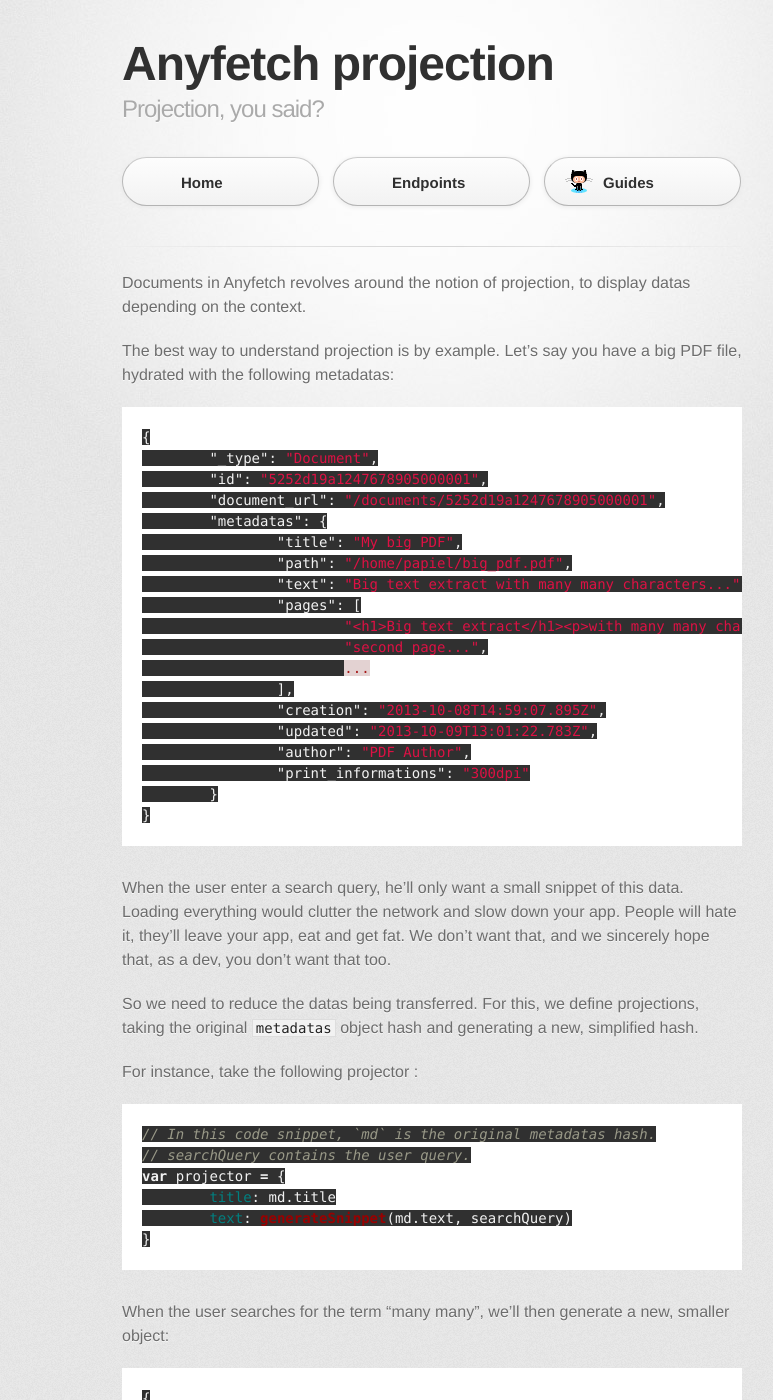
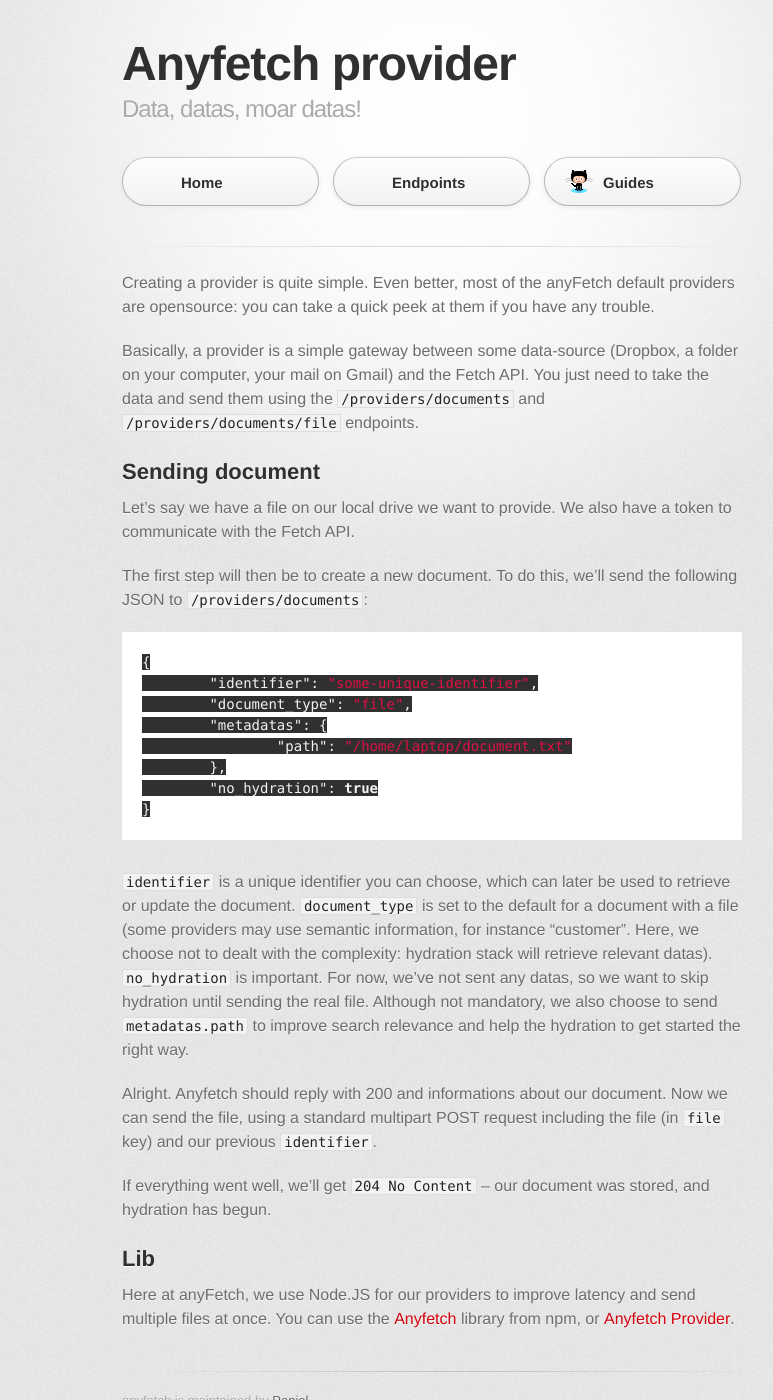
Before and after one commit to AnyFetch/developers.anyfetch.com, a Jekyll site: the page built from guides/projections.md, in a window 1280 px wide and 1400 px high. Shown: the whole window, without its empty margins (208-981 px from the left). Built offline with Jekyll 4.4.1, drawn with Linux system fonts in a browser that asks for light colours; some web fonts are replaced; Markdown is read by kramdown in place of the engine named in the settings; some of the changed text lies outside the part shown.

Commit message:
Updated readme

````diff
--- a/guides/projections.md
+++ b/guides/projections.md
@@ -1,73 +1,39 @@
 ---
-title: Anyfetch projection
-subtitle: Projection, you said?
+title: Anyfetch provider
+subtitle: Data, datas, moar datas!
 layout: doc
 ---
 
-Documents in Anyfetch revolves around the notion of projection, to display datas depending on the context.
+Creating a provider is quite simple. Even better, most of the anyFetch default providers are opensource: you can take a quick peek at them if you have any trouble.
 
-The best way to understand projection is by example. Let's say you have a big PDF file, hydrated with the following metadatas:
+Basically, a provider is a simple gateway between some data-source (Dropbox, a folder on your computer, your mail on Gmail) and the Fetch API. You just need to take the data and send them using the `/providers/documents` and `/providers/documents/file` endpoints.
+
+## Sending document
+Let's say we have a file on our local drive we want to provide.
+We also have a token to communicate with the Fetch API.
+
+The first step will then be to create a new document. To do this, we'll send the following JSON to `/providers/documents`:
 
 ```json
 {
-	"_type": "Document",
-	"id": "5252d19a1247678905000001",
-	"document_url": "/documents/5252d19a1247678905000001",
+	"identifier": "some-unique-identifier",
+	"document_type": "file",
 	"metadatas": {
-		"title": "My big PDF",
-		"path": "/home/papiel/big_pdf.pdf",
-		"text": "Big text extract with many many characters...",
-		"pages": [
-			"<h1>Big text extract</h1><p>with many many characters, spanning across multiple pages.",
-			"second page...",
-			...
-		],
-		"creation": "2013-10-08T14:59:07.895Z",
-		"updated": "2013-10-09T13:01:22.783Z",
-		"author": "PDF Author",
-		"print_informations": "300dpi"
-	}
+		"path": "/home/laptop/document.txt"
+	},
+	"no_hydration": true
 }
 ```
 
-When the user enter a search query, he'll only want a small snippet of this data. Loading everything would clutter the network and slow down your app. People will hate it, they'll leave your app, eat and get fat. We don't want that, and we sincerely hope that, as a dev, you don't want that too.
+`identifier` is a unique identifier you can choose, which can later be used to retrieve or update the document.
+`document_type` is set to the default for a document with a file (some providers may use semantic information, for instance "customer". Here, we choose not to dealt with the complexity: hydration stack will retrieve relevant datas).
+`no_hydration` is important. For now, we've not sent any datas, so we want to skip hydration until sending the real file.
+Although not mandatory, we also choose to send `metadatas.path` to improve search relevance and help the hydration to get started the right way.
 
-So we need to reduce the datas being transferred. For this, we define projections, taking the original `metadatas` object hash and generating a new, simplified hash.
+Alright. Anyfetch should reply with 200 and informations about our document.
+Now we can send the file, using a standard multipart POST request including the file (in `file` key) and our previous `identifier`.
 
-For instance, take the following projector :
+If everything went well, we'll get `204 No Content` -- our document was stored, and hydration has begun.
 
-```javascript
-// In this code snippet, `md` is the original metadatas hash.
-// searchQuery contains the user query.
-var projector = {
-	title: md.title
-	text: generateSnippet(md.text, searchQuery)
-}
-```
-
-When the user searches for the term "many many", we'll then generate a new, smaller object:
-
-```json
-{
-	"_type": "Document",
-	"id": "5252d19a1247678905000001",
-	"document_url": "/documents/5252d19a1247678905000001",
-	"metadatas": {
-		"title": "My big PDF",
-		"text": "...extract with <em>many many</em> characters...",
-	}
-}
-```
-
-This is the basis for projectors.
-
-Obviously, we can't use the same projection for each documents : we don't want to project a PDF, a contact or a mail in the same way.
-That's the basis for document-types: every document has a document-type, and this document-type defines how it will be projected.
-
-Every document-type defines three projectors:
-
-* A projector for snippet, used after a query to render small results;
-* A projector for related documents, used when we want to display the document alongside another one;
-* A projector to display the document in details. Note this is not all metadatas, since most of them won't be displayed to the end user;
-
-> In some case, the document will have no document-type. In this case, the original metadatas will be returned, without any projection.
+## Lib
+Here at anyFetch, we use Node.JS for our providers to improve latency and send multiple files at once. You can use the [Anyfetch](https://npmjs.org/package/cluestr) library from npm, or [Anyfetch Provider](https://npmjs.org/package/cluestr-provider).
````
Also changed, not shown: _includes/endpoints.md (deleted, +0 -3 lines), _includes/guides.md (+1 -1 lines), README.md.
